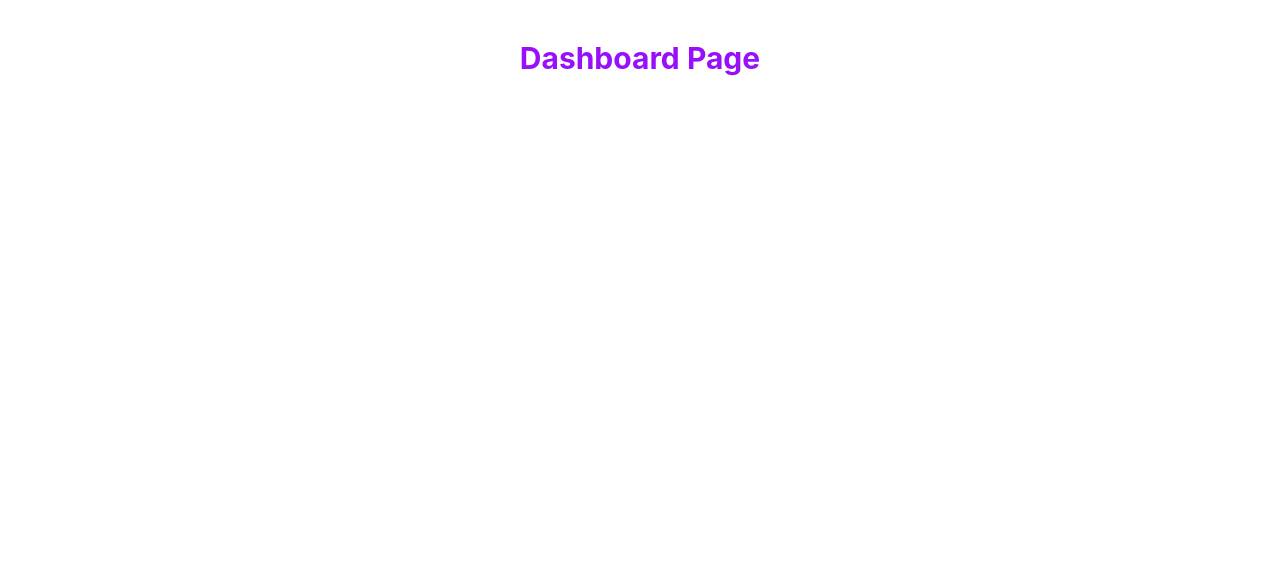
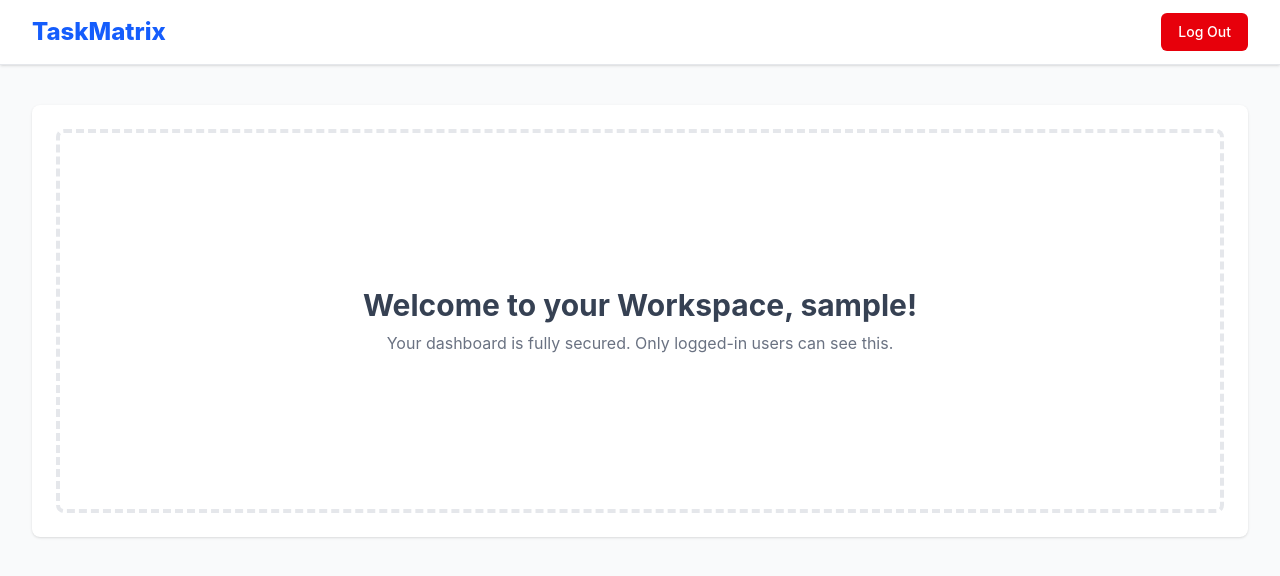
Before and after one commit to btwitsnaushad/prodesk-capstone-TaskMatrix, a React app in the folder frontend/: page /dashboard in a window 1280 px wide. Shown: the top 576 px of the page. Built offline with nearby package versions, Linux system fonts and the light colour scheme; sample sign-in values are in the browser's storage; the HTML template or start-up script is replaced by a standard one.

Commit message:
feat: add PrivateRoute guard and personalized Dashboard UI

```diff
--- a/frontend/src/App.jsx
+++ b/frontend/src/App.jsx
@@ -1,18 +1,29 @@
 import { BrowserRouter as Router, Routes, Route, Navigate } from 'react-router-dom';
+import Register from './pages/Register';
 import Login from './pages/Login';
-import Register from './pages/Register';
 import Dashboard from './pages/Dashboard';
+import PrivateRoute from './components/PrivateRoute';
 
 function App() {
   return (
     <Router>
       <Routes>
-        {/* Default route hum login par bhej rahe hain */}
+        {/* Automatically route the root URL to the login page */}
         <Route path="/" element={<Navigate to="/login" />} />
 
+        {/* Public authentication routes */}
+        <Route path="/register" element={<Register />} />
         <Route path="/login" element={<Login />} />
-        <Route path="/register" element={<Register />} />
-        <Route path="/dashboard" element={<Dashboard />} />
+
+        {/* Protected workspace route wrapped in our security component */}
+        <Route
+          path="/dashboard"
+          element={
+            <PrivateRoute>
+              <Dashboard />
+            </PrivateRoute>
+          }
+        />
       </Routes>
     </Router>
   );
--- /dev/null
+++ b/frontend/src/components/PrivateRoute.jsx
@@ -0,0 +1,12 @@
+import { Navigate } from 'react-router-dom';
+
+const PrivateRoute = ({ children }) => {
+  // Check if the JWT session token exists in the browser's local storage
+  const token = localStorage.getItem('token');
+
+  // If a token is present, render the protected component (children).
+  // Otherwise, immediately redirect the unauthenticated user to the login page.
+  return token ? children : <Navigate to="/login" />;
+};
+
+export default PrivateRoute;
--- a/frontend/src/pages/Dashboard.jsx
+++ b/frontend/src/pages/Dashboard.jsx
@@ -1,7 +1,54 @@
+import { useNavigate } from 'react-router-dom';
+import { useState } from 'react';
+
 const Dashboard = () => {
+  const navigate = useNavigate();
+
+  // Fix: Removed 'setUserName' since we only need to read the name, not update it.
+  const [userName] = useState(() => localStorage.getItem('userName') || '');
+
+  const handleLogout = () => {
+    // Security Step: Remove ALL authentication data from the browser
+    localStorage.removeItem('token');
+    localStorage.removeItem('userName');
+
+    // Redirect the user back to the login page immediately
+    navigate('/login');
+  };
+
   return (
-    <div className="text-3xl font-bold text-center mt-10 text-purple-600">
-      Dashboard Page
+    <div className="min-h-screen bg-gray-50">
+      {/* Top Navigation Bar */}
+      <nav className="bg-white shadow-sm border-b border-gray-200">
+        <div className="max-w-7xl mx-auto px-4 sm:px-6 lg:px-8">
+          <div className="flex justify-between h-16 items-center">
+            <div className="shrink-0 flex items-center">
+              <h1 className="text-2xl font-extrabold text-blue-600">TaskMatrix</h1>
+            </div>
+            <div>
+              <button
+                onClick={handleLogout}
+                className="inline-flex items-center px-4 py-2 border border-transparent text-sm font-medium rounded-md text-white bg-red-600 hover:bg-red-700 focus:outline-none focus:ring-2 focus:ring-offset-2 focus:ring-red-500 transition-colors"
+              >
+                Log Out
+              </button>
+            </div>
+          </div>
+        </div>
+      </nav>
+
+      {/* Main Dashboard Content Area */}
+      <main className="max-w-7xl mx-auto py-10 px-4 sm:px-6 lg:px-8">
+        <div className="bg-white rounded-lg shadow px-5 py-6 sm:px-6">
+          <div className="border-4 border-dashed border-gray-200 rounded-lg h-96 flex flex-col items-center justify-center">
+            {/* Display the personalized greeting */}
+            <h2 className="text-3xl font-bold text-gray-700 mb-2">
+              Welcome to your Workspace, {userName ? userName : 'User'}!
+            </h2>
+            <p className="text-gray-500">Your dashboard is fully secured. Only logged-in users can see this.</p>
+          </div>
+        </div>
+      </main>
     </div>
   );
 };
--- a/frontend/src/pages/Login.jsx
+++ b/frontend/src/pages/Login.jsx
@@ -30,6 +30,9 @@ const Login = () => {
       // Securely store the JWT session token in the browser's local storage
       // This token will be attached to future requests to prove the user is logged in
       localStorage.setItem('token', response.data.token);
+
+      // NEW: Save the user's name so we can greet them on the dashboard
+      localStorage.setItem('userName', response.data.user.name);
 
       // Route the authenticated user to their main workspace
       navigate('/dashboard');
```
